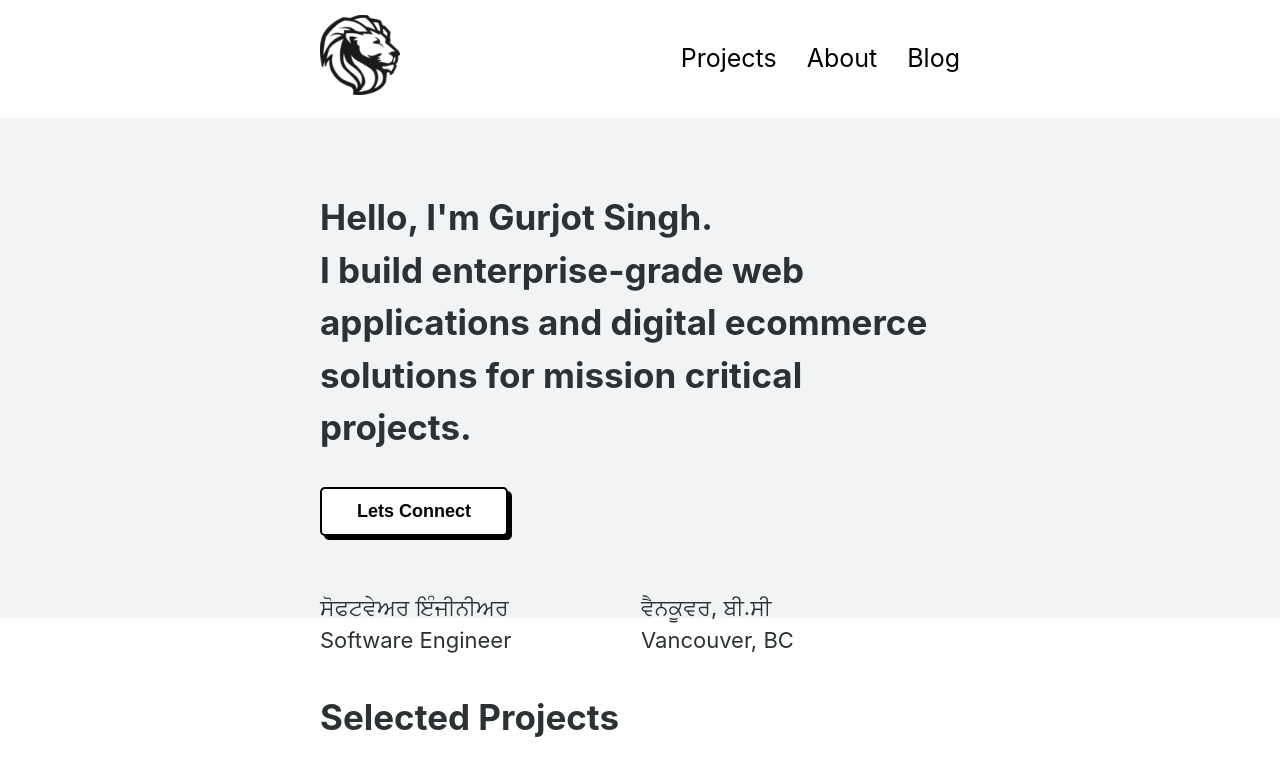
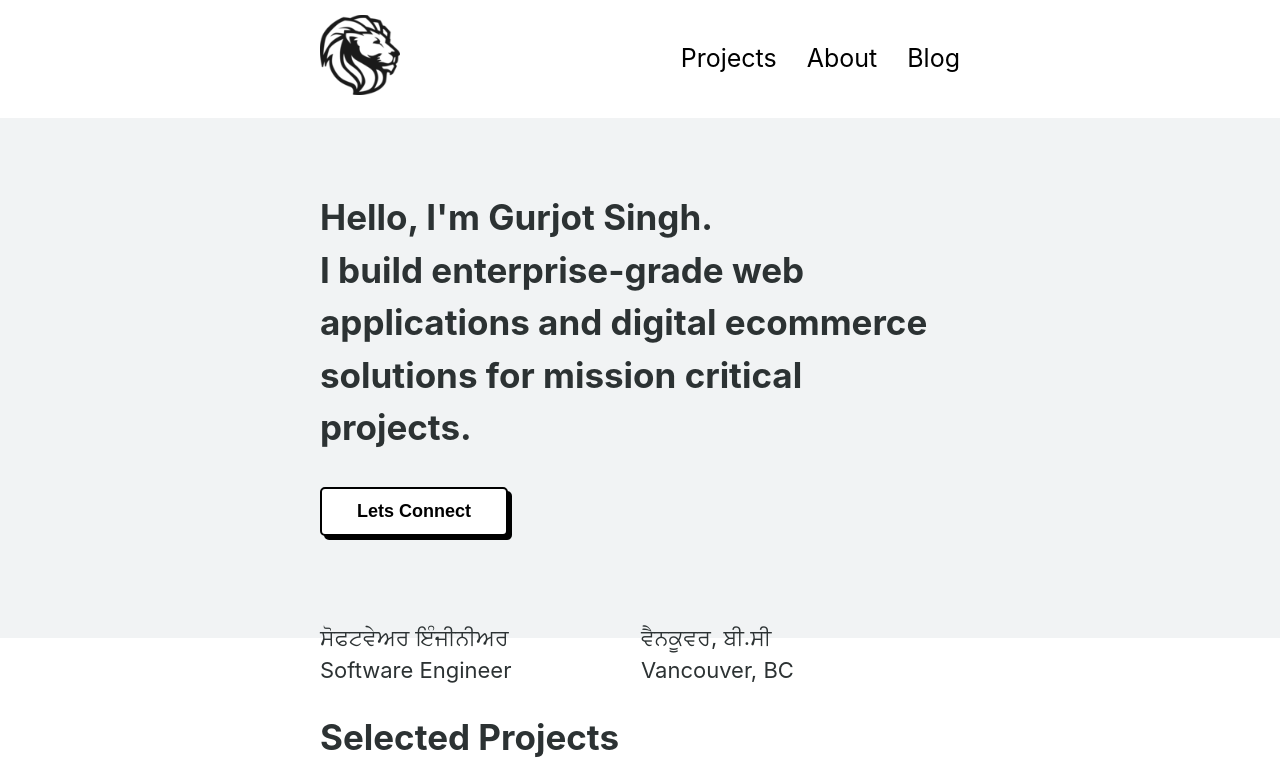
Before and after one commit to gurjotsinghdev/gurjotsinghdev, a Next.js app: page / in a window 1280 px wide. Shown: the top 765 px of the page. Built offline with nearby package versions, Linux system fonts and the light colour scheme.

Commit message:
css fix meta

```diff
--- a/styles/Hero.module.css
+++ b/styles/Hero.module.css
@@ -31,7 +31,7 @@
         padding: 50px 25vw;
         margin: 0;
         background-color: var(--background);
-        height: 500px;
+        height: 520px;
     }
     .heroSection h1 {
         font-size: 35px;
@@ -42,5 +42,9 @@
         font-size: 22px;
     }
 
+    .heroMeta {
+        padding-top: 30px;
+    }
+
 
   }
```
